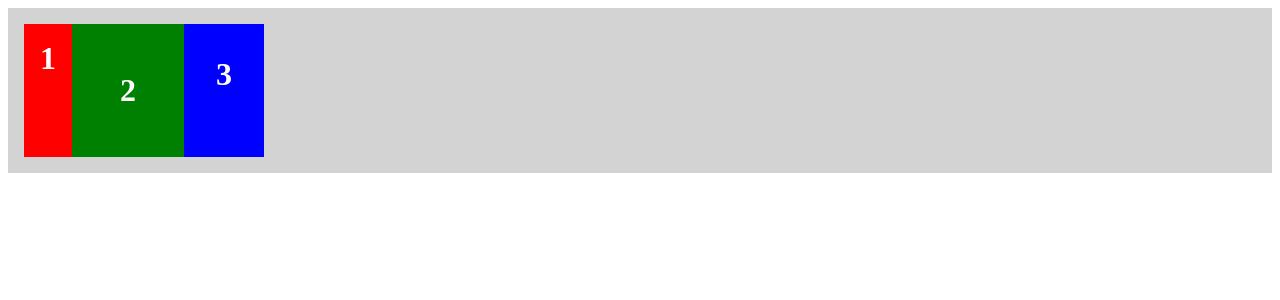
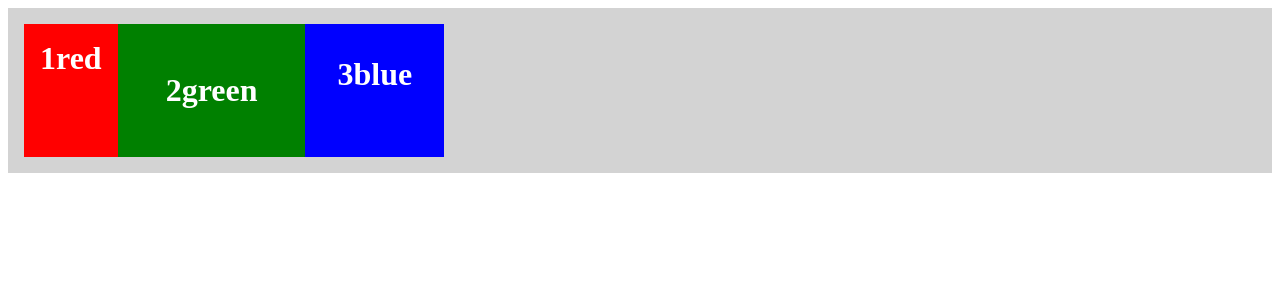
Before and after one commit to kim-heesu/firstReact, a React (Create React App) app in the folder project01/: page / in a window 1280 px wide. Shown: the top 300 px of the page. Built offline with nearby package versions, Linux system fonts and the light colour scheme.

Commit message:
commit test

```diff
--- a/project01/src/chapter_15/Blocks.jsx
+++ b/project01/src/chapter_15/Blocks.jsx
@@ -45,6 +45,7 @@ function Blocks(props){
                         backgroundColor={blockItem.backgroundColor}
                     >
                         {blockItem.label}
+                        {blockItem.backgroundColor}
                     </Block>
                 )
             })}
```
